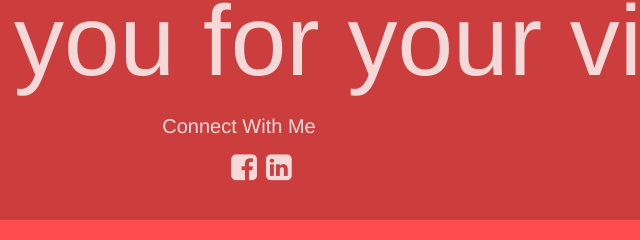
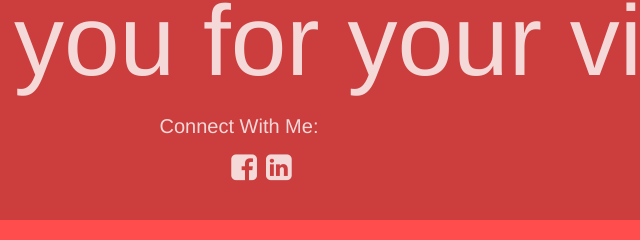
Before and after one commit to bimalgrg519/bimalgrg519.github.io, a plain HTML site: page index.html in a window 1280 px wide. Shown: the part 145-385 px from the top of the page, 436-1076 px from the left. Drawn offline with nearby package versions, Linux system fonts and the light colour scheme.

```diff
--- a/index.html
+++ b/index.html
@@ -55,7 +55,7 @@
     <div class="container">
         <div class="content">
             <h1>Thank you for your visit.</h1>
-            <h3>Connect With Me</h3>
+            <h3>Connect With Me:</h3>
             <ul>
                 <li><a href="http://facebook.com/bimalgrg519"><i class="fa fa-facebook-square" aria-hidden="true"></i></a></li>
                 <li><a href="https://www.linkedin.com/in/bimal-gurung-7ba869103/"><i class="fa fa-linkedin-square" aria-hidden="true"></i></a></li>
```
